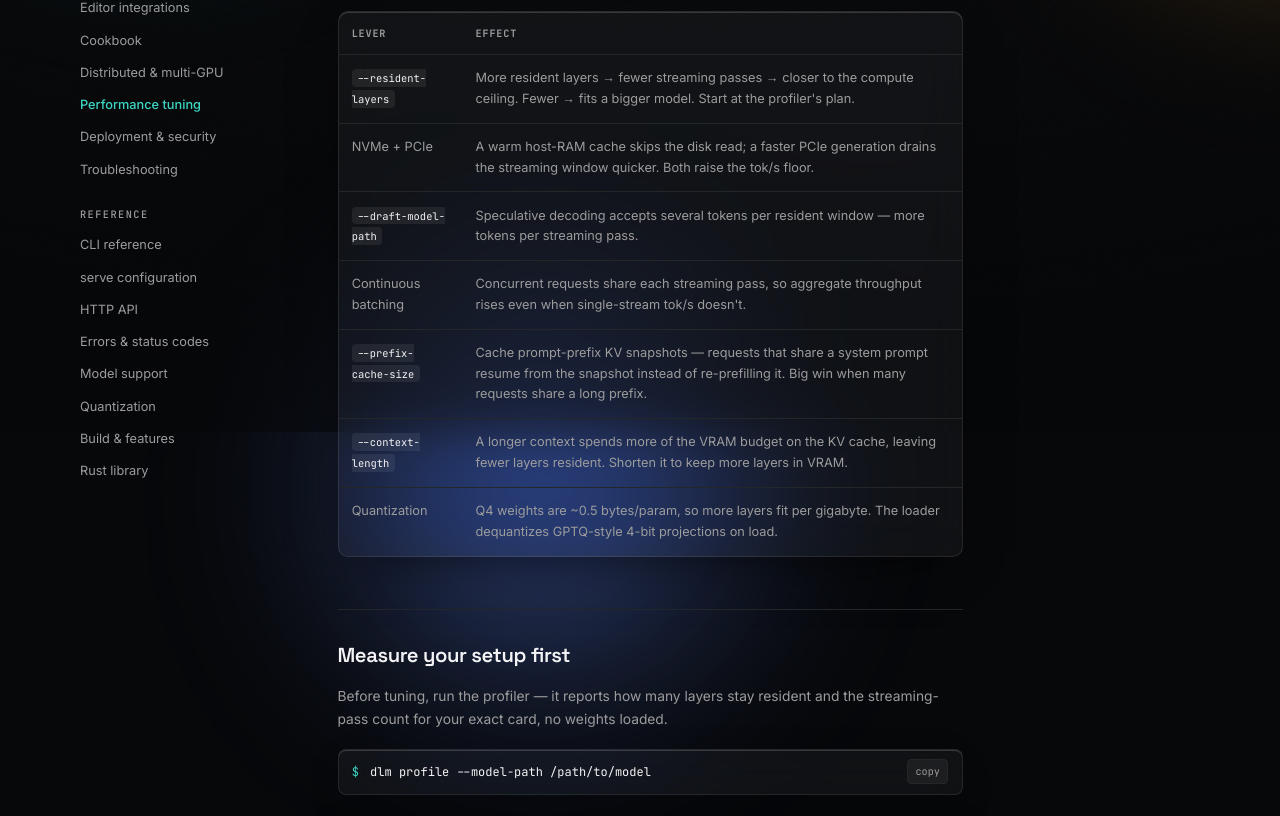
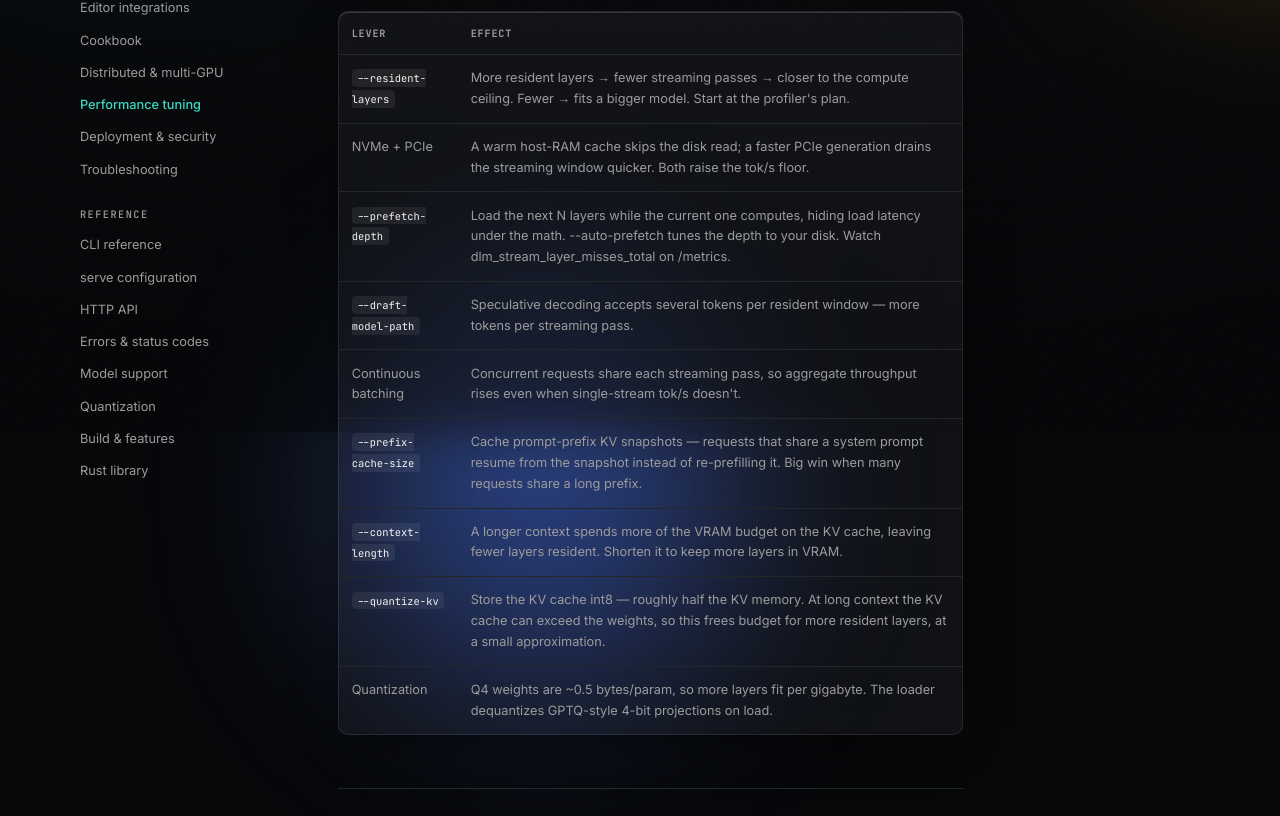
Before and after one commit to vedantnimbarte/dlm-frontend, a Next.js app: page /docs/performance in a window 1280 px wide. Shown: the part 368-1184 px from the top of the page. Built offline with nearby package versions, Linux system fonts and the light colour scheme; no server answers.

Commit message:
docs(performance): add prefetch and int8 KV-cache levers

```diff
--- a/app/docs/performance/page.tsx
+++ b/app/docs/performance/page.tsx
@@ -45,6 +45,10 @@ export default function Performance() {
             "A warm host-RAM cache skips the disk read; a faster PCIe generation drains the streaming window quicker. Both raise the tok/s floor.",
           ],
           [
+            <Code key="l">--prefetch-depth</Code>,
+            "Load the next N layers while the current one computes, hiding load latency under the math. --auto-prefetch tunes the depth to your disk. Watch dlm_stream_layer_misses_total on /metrics.",
+          ],
+          [
             <Code key="l">--draft-model-path</Code>,
             "Speculative decoding accepts several tokens per resident window — more tokens per streaming pass.",
           ],
@@ -59,6 +63,10 @@ export default function Performance() {
           [
             <Code key="l">--context-length</Code>,
             "A longer context spends more of the VRAM budget on the KV cache, leaving fewer layers resident. Shorten it to keep more layers in VRAM.",
+          ],
+          [
+            <Code key="l">--quantize-kv</Code>,
+            "Store the KV cache int8 — roughly half the KV memory. At long context the KV cache can exceed the weights, so this frees budget for more resident layers, at a small approximation.",
           ],
           [
             "Quantization",
```
